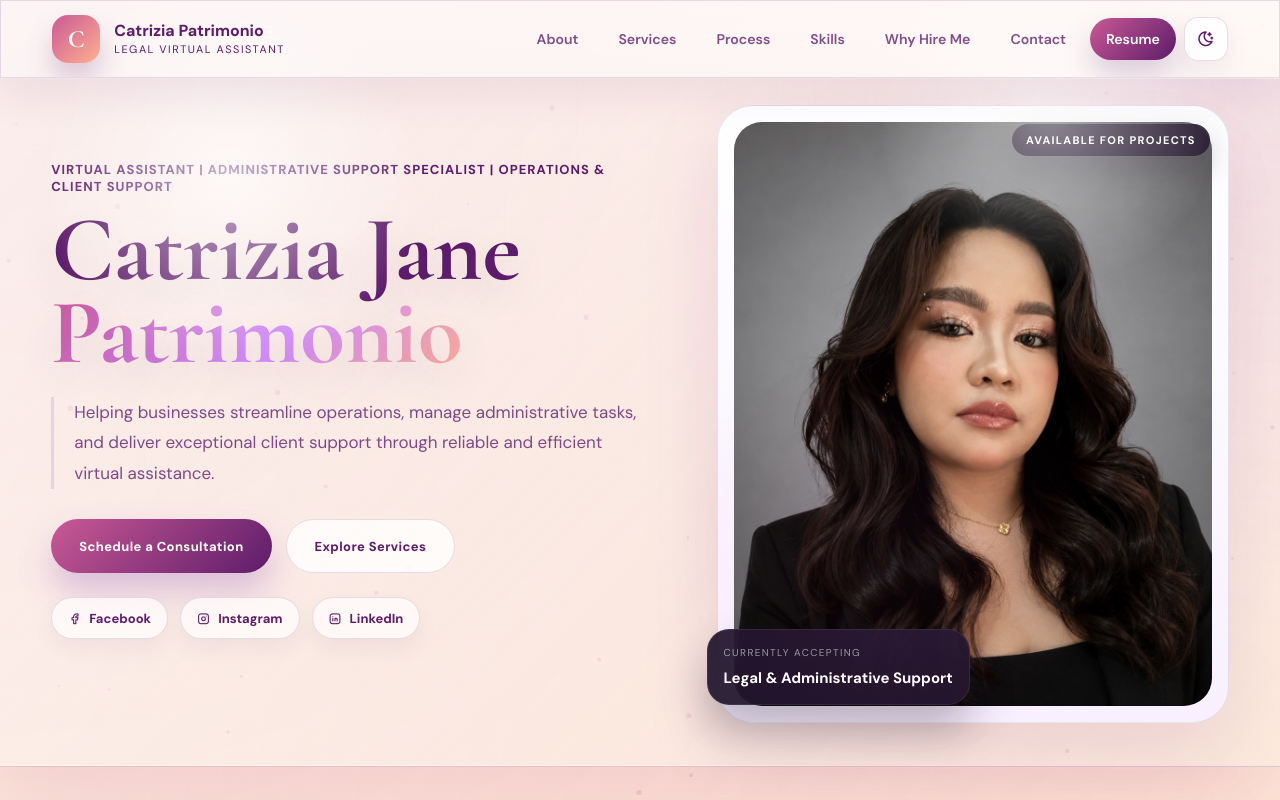
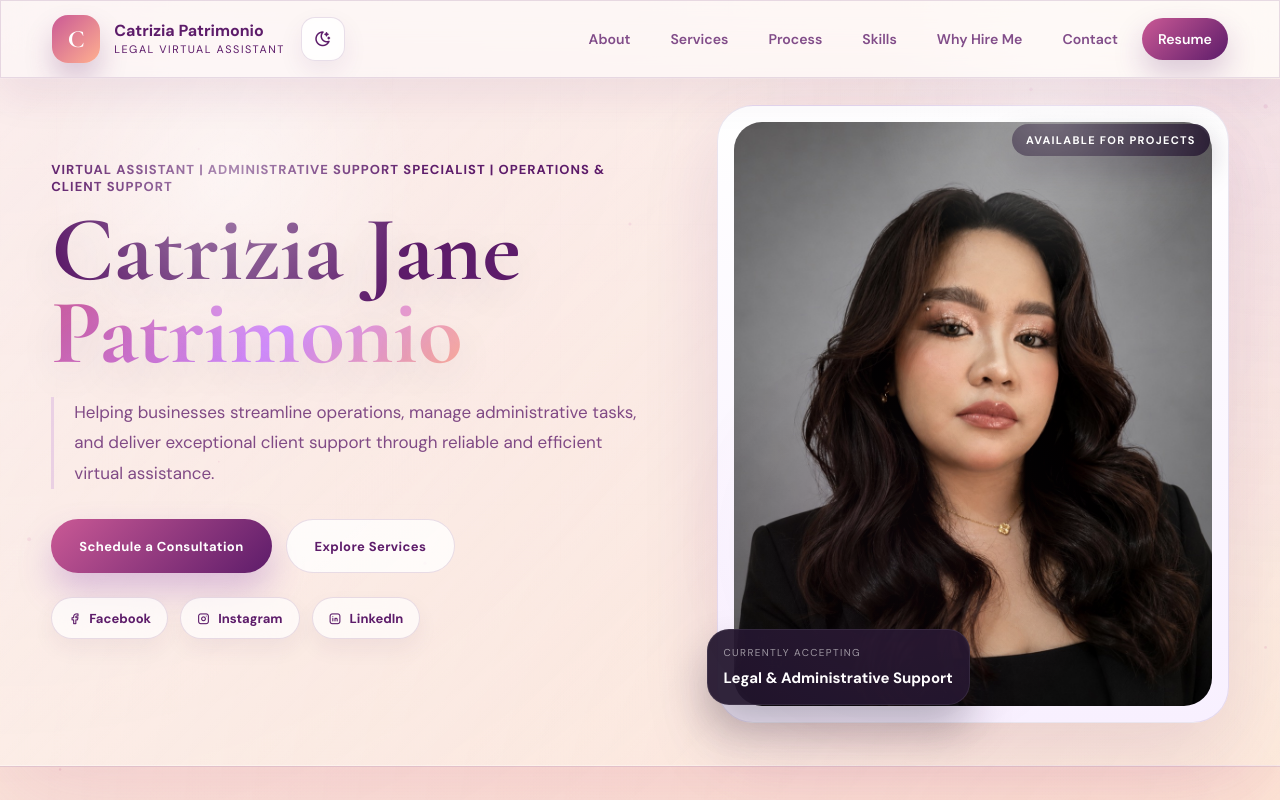
Before and after one commit to mavzee/catrizia, a React (Vite) app: page / in a window 1280 px wide. Shown: the top 800 px of the page. Built offline with nearby package versions, Linux system fonts and the light colour scheme.

Commit message:
fix mobile view

```diff
--- a/src/home/components/Header/Header.css
+++ b/src/home/components/Header/Header.css
@@ -1,16 +1,10 @@
 .site-header {
   position: relative;
   z-index: 100;
-  display: flex;
-  align-items: center;
-  justify-content: space-between;
-  gap: 24px;
   margin-top: 18px;
-  padding-top: 14px;
-  padding-bottom: 14px;
+  padding: 14px 18px;
   background: rgba(255, 255, 255, 0.7);
   border: 1px solid rgba(93, 28, 106, 0.14);
-
   box-shadow: 0 18px 42px rgba(93, 28, 106, 0.08);
   backdrop-filter: blur(20px);
   overflow: hidden;
@@ -29,17 +23,28 @@
   transform: translateX(120%);
 }
 
-.brand {
+.header-top {
+  position: relative;
+  z-index: 1;
   display: flex;
   align-items: center;
-  gap: 14px;
-  text-decoration: none;
+  justify-content: space-between;
+  gap: 16px;
 }
 
 .brand-wrap {
   display: flex;
   align-items: center;
   gap: 12px;
+  min-width: 0;
+}
+
+.brand {
+  display: flex;
+  align-items: center;
+  gap: 14px;
+  min-width: 0;
+  text-decoration: none;
 }
 
 .brand-mark {
@@ -47,6 +52,7 @@
   height: 48px;
   display: grid;
   place-items: center;
+  flex-shrink: 0;
   border-radius: 16px;
   font-family: 'Cormorant Garamond', serif;
   font-size: 1.55rem;
@@ -65,6 +71,7 @@
 .brand-text {
   display: flex;
   flex-direction: column;
+  min-width: 0;
   line-height: 1.05;
 }
 
@@ -82,7 +89,17 @@
   text-transform: uppercase;
 }
 
-.theme-toggle {
+.header-controls {
+  position: relative;
+  z-index: 1;
+  display: flex;
+  align-items: center;
+  gap: 10px;
+  flex-shrink: 0;
+}
+
+.theme-toggle,
+.menu-toggle {
   width: 44px;
   height: 44px;
   display: inline-grid;
@@ -97,7 +114,8 @@
   transition: transform 0.2s ease, border-color 0.2s ease, background 0.2s ease, color 0.2s ease;
 }
 
-.theme-toggle:hover {
+.theme-toggle:hover,
+.menu-toggle:hover {
   transform: translateY(-2px);
   border-color: rgba(202, 89, 149, 0.28);
   background: rgba(255, 255, 255, 0.88);
@@ -107,12 +125,41 @@
   font-size: 18px;
 }
 
+.menu-toggle {
+  display: none;
+  gap: 4px;
+  padding: 0;
+}
+
+.menu-toggle span {
+  width: 18px;
+  height: 2px;
+  border-radius: 999px;
+  background: currentColor;
+  transition: transform 0.2s ease, opacity 0.2s ease;
+}
+
+.menu-toggle.is-open span:nth-child(1) {
+  transform: translateY(6px) rotate(45deg);
+}
+
+.menu-toggle.is-open span:nth-child(2) {
+  opacity: 0;
+}
+
+.menu-toggle.is-open span:nth-child(3) {
+  transform: translateY(-6px) rotate(-45deg);
+}
+
 .nav-links {
+  position: relative;
+  z-index: 1;
   display: flex;
   align-items: center;
+  justify-content: flex-end;
+  flex-wrap: wrap;
   gap: 8px;
-  flex-wrap: wrap;
-  justify-content: flex-end;
+  margin-top: 14px;
 }
 
 .nav-links a {
@@ -141,55 +188,93 @@
   box-shadow: 0 14px 30px rgba(93, 28, 106, 0.22);
 }
 
-@media (max-width: 980px) {
+.home-page[data-theme='dark'] .theme-toggle,
+.home-page[data-theme='dark'] .menu-toggle {
+  background: rgba(34, 25, 47, 0.82);
+  border-color: rgba(220, 198, 245, 0.14);
+  color: var(--text);
+}
+
+@media (min-width: 641px) {
   .site-header {
-    flex-direction: column;
-    align-items: stretch;
-  }
-
-  .brand-wrap {
-    justify-content: center;
+    display: grid;
+    grid-template-columns: minmax(0, auto) minmax(0, 1fr);
+    align-items: center;
+    gap: 24px;
   }
 
   .nav-links {
-    justify-content: center;
+    margin-top: 0;
   }
 }
 
 @media (max-width: 640px) {
   .site-header {
     margin-top: 12px;
+    padding: 12px 14px 14px;
     border-radius: 18px;
-    gap: 16px;
-    padding-top: 12px;
-    padding-bottom: 12px;
   }
 
-  .brand-wrap {
-    justify-content: flex-start;
-    flex-wrap: wrap;
+  .brand {
+    gap: 12px;
   }
 
-  .nav-links {
-    display: grid;
-    grid-template-columns: repeat(2, minmax(0, 1fr));
-    gap: 8px;
-  }
-
-  .nav-links a {
-    width: 100%;
-    min-height: 40px;
-    padding-inline: 10px;
-    font-size: 0.78rem;
-  }
-
-  .theme-toggle {
+  .brand-mark,
+  .theme-toggle,
+  .menu-toggle {
     width: 40px;
     height: 40px;
     border-radius: 12px;
   }
 
+  .brand-text strong {
+    font-size: 0.92rem;
+  }
+
+  .brand-text small {
+    font-size: 0.6rem;
+    letter-spacing: 0.12em;
+  }
+
+  .menu-toggle {
+    display: inline-grid;
+  }
+
+  .nav-links {
+    display: grid;
+    grid-template-columns: 1fr;
+    gap: 8px;
+    margin-top: 0;
+    max-height: 0;
+    opacity: 0;
+    overflow: hidden;
+    pointer-events: none;
+    transition: max-height 0.28s ease, opacity 0.2s ease, margin-top 0.2s ease;
+  }
+
+  .nav-links.is-open {
+    margin-top: 14px;
+    max-height: 420px;
+    opacity: 1;
+    pointer-events: auto;
+  }
+
+  .nav-links a {
+    width: 100%;
+    min-height: 44px;
+    justify-content: flex-start;
+    padding-inline: 14px;
+    font-size: 0.85rem;
+    background: rgba(255, 255, 255, 0.56);
+    border: 1px solid rgba(93, 28, 106, 0.08);
+  }
+
   .nav-cta {
-    grid-column: span 2;
+    justify-content: center !important;
+  }
+
+  .home-page[data-theme='dark'] .nav-links a {
+    background: rgba(34, 25, 47, 0.92);
+    border-color: rgba(220, 198, 245, 0.12);
   }
 }
--- a/src/home/components/Header/Header.jsx
+++ b/src/home/components/Header/Header.jsx
@@ -1,12 +1,38 @@
+import { useEffect, useState } from 'react'
 import './Header.css'
 
+const navItems = [
+  { href: '#about', label: 'About' },
+  { href: '#services', label: 'Services' },
+  { href: '#process', label: 'Process' },
+  { href: '#skills', label: 'Skills' },
+  { href: '#why-hire', label: 'Why Hire Me' },
+  { href: '#contact', label: 'Contact' },
+]
+
 function Header({ theme, onToggleTheme }) {
+  const [isMenuOpen, setIsMenuOpen] = useState(false)
+
+  useEffect(() => {
+    const handleResize = () => {
+      if (window.innerWidth > 640) {
+        setIsMenuOpen(false)
+      }
+    }
+
+    window.addEventListener('resize', handleResize)
+    return () => window.removeEventListener('resize', handleResize)
+  }, [])
+
+  const closeMenu = () => {
+    setIsMenuOpen(false)
+  }
+
   return (
     <header className="site-header" aria-label="Primary navigation">
-
+      <div className="header-top">
         <div className="brand-wrap">
-        <a className="brand" href="#top" aria-label="Catrizia Jane T. Patrimonio home">
-
+          <a className="brand" href="#top" aria-label="Catrizia Jane T. Patrimonio home" onClick={closeMenu}>
             <span className="brand-mark">C</span>
 
             <span className="brand-text">
@@ -14,21 +40,9 @@ function Header({ theme, onToggleTheme }) {
               <small>Legal Virtual Assistant</small>
             </span>
           </a>
-
-
         </div>
 
-
-      <nav className="nav-links">
-        <a href="#about">About</a>
-        <a href="#services">Services</a>
-        <a href="#process">Process</a>
-        <a href="#skills">Skills</a>
-        <a href="#why-hire">Why Hire Me</a>
-        <a href="#contact">Contact </a>
-        <a className="nav-cta" href="/cat-resume.pdf" download="Catrizia_Patrimonio_Resume.pdf">
-          Resume
-        </a>
+        <div className="header-controls">
           <button
             className="theme-toggle"
             type="button"
@@ -41,8 +55,41 @@ function Header({ theme, onToggleTheme }) {
               aria-hidden="true"
             />
           </button>
+
+          <button
+            className={`menu-toggle ${isMenuOpen ? 'is-open' : ''}`}
+            type="button"
+            aria-expanded={isMenuOpen}
+            aria-controls="site-nav"
+            aria-label={isMenuOpen ? 'Close menu' : 'Open menu'}
+            onClick={() => setIsMenuOpen((open) => !open)}
+          >
+            <span />
+            <span />
+            <span />
+          </button>
+        </div>
+      </div>
+
+      <nav
+        id="site-nav"
+        className={`nav-links ${isMenuOpen ? 'is-open' : ''}`}
+      >
+        {navItems.map(({ href, label }) => (
+          <a key={href} href={href} onClick={closeMenu}>
+            {label}
+          </a>
+        ))}
+
+        <a
+          className="nav-cta"
+          href="/cat-resume.pdf"
+          download="Catrizia_Patrimonio_Resume.pdf"
+          onClick={closeMenu}
+        >
+          Resume
+        </a>
       </nav>
-
     </header>
   )
 }
--- a/src/home/home.css
+++ b/src/home/home.css
@@ -36,6 +36,7 @@
     radial-gradient(circle at 85% 12%, rgba(255, 176, 144, 0.18), transparent 24%),
     linear-gradient(180deg, #fff8ec 0%, #fff1d3 42%, #fff6e6 100%);
   overflow-x: hidden;
+  -webkit-overflow-scrolling: touch;
 }
 
 .home-page[data-theme='dark'] {
@@ -317,6 +318,7 @@
 
 html {
   scroll-behavior: smooth;
+  scroll-padding-top: 20px;
 }
 
 ::-webkit-scrollbar {
@@ -385,7 +387,56 @@ html {
 }
 
 @media (hover: none), (pointer: coarse) {
+  html {
+    scroll-padding-top: 12px;
+  }
+
+  .home-page::before {
+    background-size: 56px 56px;
+  }
+
+  .home-page::after {
+    opacity: 0.68;
+  }
+
   .cursor-glow {
     display: none;
   }
+
+  .reveal,
+  .primary-button,
+  .secondary-button,
+  .eyebrow,
+  .chip,
+  .service-card,
+  .timeline-step,
+  .skill-group-card,
+  .reason-card,
+  .contact-detail-item,
+  .portrait-frame,
+  .hero-metric-card {
+    transition-duration: 0.01ms !important;
+  }
 }
+
+@media (prefers-reduced-motion: reduce) {
+  html {
+    scroll-behavior: auto;
+  }
+
+  .reveal,
+  .primary-button,
+  .secondary-button,
+  .eyebrow,
+  .chip,
+  .service-card,
+  .timeline-step,
+  .skill-group-card,
+  .reason-card,
+  .contact-detail-item,
+  .portrait-frame,
+  .hero-metric-card {
+    transition: none !important;
+    animation: none !important;
+  }
+}
--- a/src/home/home.jsx
+++ b/src/home/home.jsx
@@ -19,65 +19,93 @@ function Home() {
   })
 
   useEffect(() => {
-    // ── Cursor glow ──
+    const isTouchDevice = window.matchMedia('(hover: none), (pointer: coarse)').matches
+    const prefersReducedMotion = window.matchMedia('(prefers-reduced-motion: reduce)').matches
+
     const glow = document.querySelector('.cursor-glow')
     const onMove = (e) => {
-      glow.style.left = e.clientX + 'px'
-      glow.style.top  = e.clientY + 'px'
+      if (!glow) return
+      glow.style.left = `${e.clientX}px`
+      glow.style.top = `${e.clientY}px`
     }
+
+    if (!isTouchDevice && !prefersReducedMotion) {
       window.addEventListener('mousemove', onMove)
+    }
 
-    // ── Scroll reveal ──
-    const observer = new IntersectionObserver(
-      (entries) => entries.forEach(e => {
-        if (e.isIntersecting) e.target.classList.add('visible')
+    let observer
+    const revealItems = document.querySelectorAll('.reveal')
+
+    if (isTouchDevice || prefersReducedMotion) {
+      revealItems.forEach((el) => el.classList.add('visible'))
+    } else {
+      observer = new IntersectionObserver(
+        (entries) =>
+          entries.forEach((entry) => {
+            if (entry.isIntersecting) entry.target.classList.add('visible')
           }),
         { threshold: 0.12 }
       )
-    document.querySelectorAll('.reveal').forEach(el => observer.observe(el))
+      revealItems.forEach((el) => observer.observe(el))
+    }
 
-    // ── Particles ──
     const canvas = document.getElementById('particles')
+    let raf
+    let onResize
+
+    if (canvas) {
       const ctx = canvas.getContext('2d')
-    canvas.width  = window.innerWidth
+      const particleCount = isTouchDevice ? 18 : 55
+
+      const setCanvasSize = () => {
+        canvas.width = window.innerWidth
         canvas.height = window.innerHeight
+      }
 
-    const dots = Array.from({ length: 55 }, () => ({
+      setCanvasSize()
+
+      const dots = Array.from({ length: particleCount }, () => ({
         x: Math.random() * canvas.width,
         y: Math.random() * canvas.height,
-      r: Math.random() * 2 + 1,
-      dx: (Math.random() - 0.5) * 0.4,
-      dy: (Math.random() - 0.5) * 0.4,
+        r: Math.random() * (isTouchDevice ? 1.6 : 2) + 0.8,
+        dx: (Math.random() - 0.5) * (isTouchDevice ? 0.18 : 0.4),
+        dy: (Math.random() - 0.5) * (isTouchDevice ? 0.18 : 0.4),
       }))
 
-    let raf
       const draw = () => {
         ctx.clearRect(0, 0, canvas.width, canvas.height)
-      dots.forEach(d => {
+        dots.forEach((dot) => {
           ctx.beginPath()
-        ctx.arc(d.x, d.y, d.r, 0, Math.PI * 2)
+          ctx.arc(dot.x, dot.y, dot.r, 0, Math.PI * 2)
           ctx.fillStyle = 'rgba(202, 89, 149, 0.18)'
           ctx.fill()
-        d.x += d.dx
-        d.y += d.dy
-        if (d.x < 0 || d.x > canvas.width)  d.dx *= -1
-        if (d.y < 0 || d.y > canvas.height) d.dy *= -1
+          dot.x += dot.dx
+          dot.y += dot.dy
+          if (dot.x < 0 || dot.x > canvas.width) dot.dx *= -1
+          if (dot.y < 0 || dot.y > canvas.height) dot.dy *= -1
         })
         raf = requestAnimationFrame(draw)
       }
+
+      if (!prefersReducedMotion) {
         draw()
+      } else {
+        ctx.clearRect(0, 0, canvas.width, canvas.height)
+      }
 
-    const onResize = () => {
-      canvas.width  = window.innerWidth
-      canvas.height = window.innerHeight
+      onResize = () => {
+        setCanvasSize()
       }
       window.addEventListener('resize', onResize)
+    }
 
     return () => {
       window.removeEventListener('mousemove', onMove)
+      if (onResize) {
         window.removeEventListener('resize', onResize)
+      }
       cancelAnimationFrame(raf)
-      observer.disconnect()
+      observer?.disconnect()
     }
   }, [])
 
@@ -91,15 +119,15 @@ function Home() {
 
   return (
     <main className="home-page" data-theme={theme}>
-      {/* Particles canvas */}
       <canvas
         id="particles"
         style={{
-          position: 'fixed', inset: 0,
-          pointerEvents: 'none', zIndex: 0
+          position: 'fixed',
+          inset: 0,
+          pointerEvents: 'none',
+          zIndex: 0,
         }}
       />
-      {/* Cursor glow */}
       <div className="cursor-glow" />
 
       <Header theme={theme} onToggleTheme={handleToggleTheme} />
```
Lines whose indentation alone changed are shown as unchanged.
